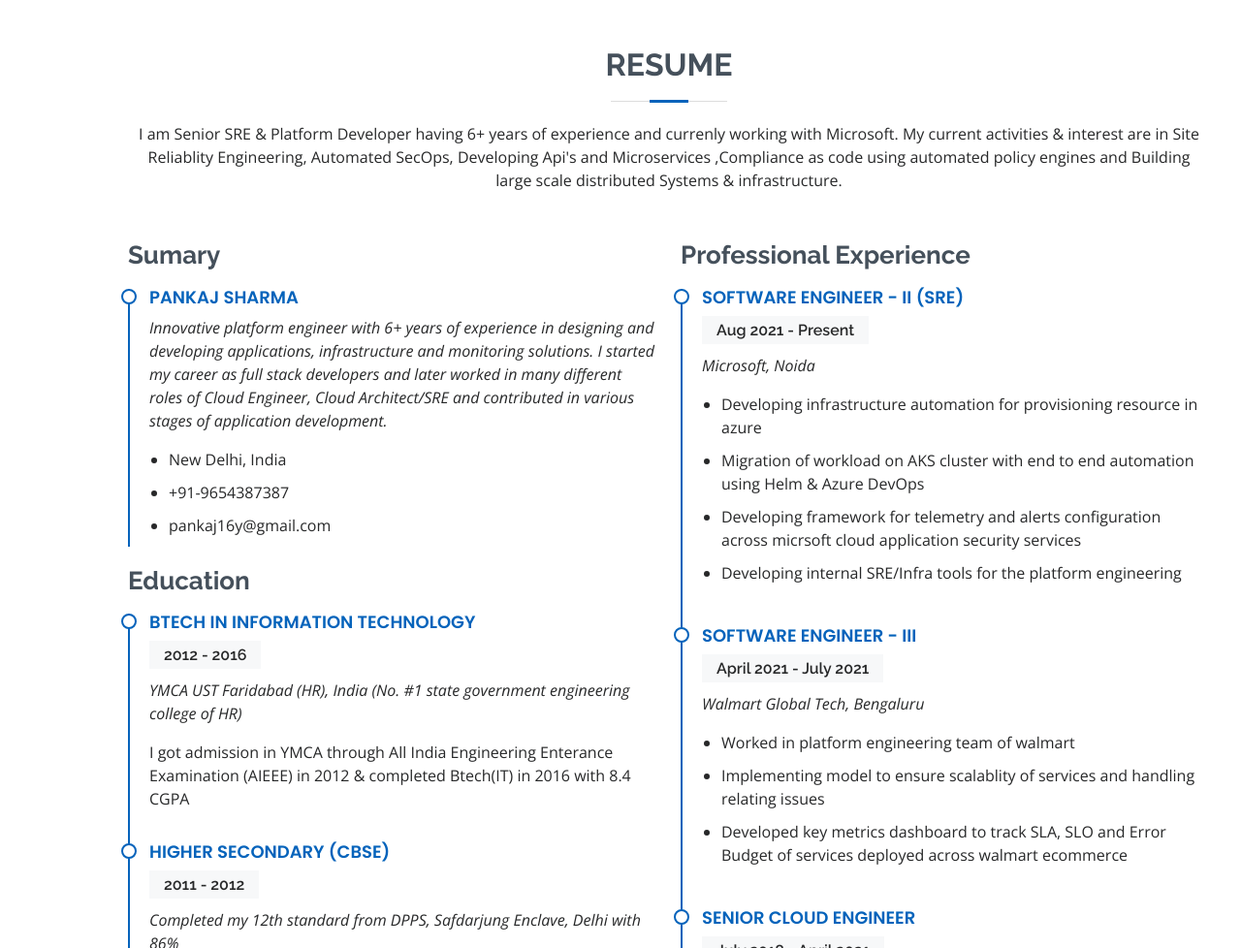
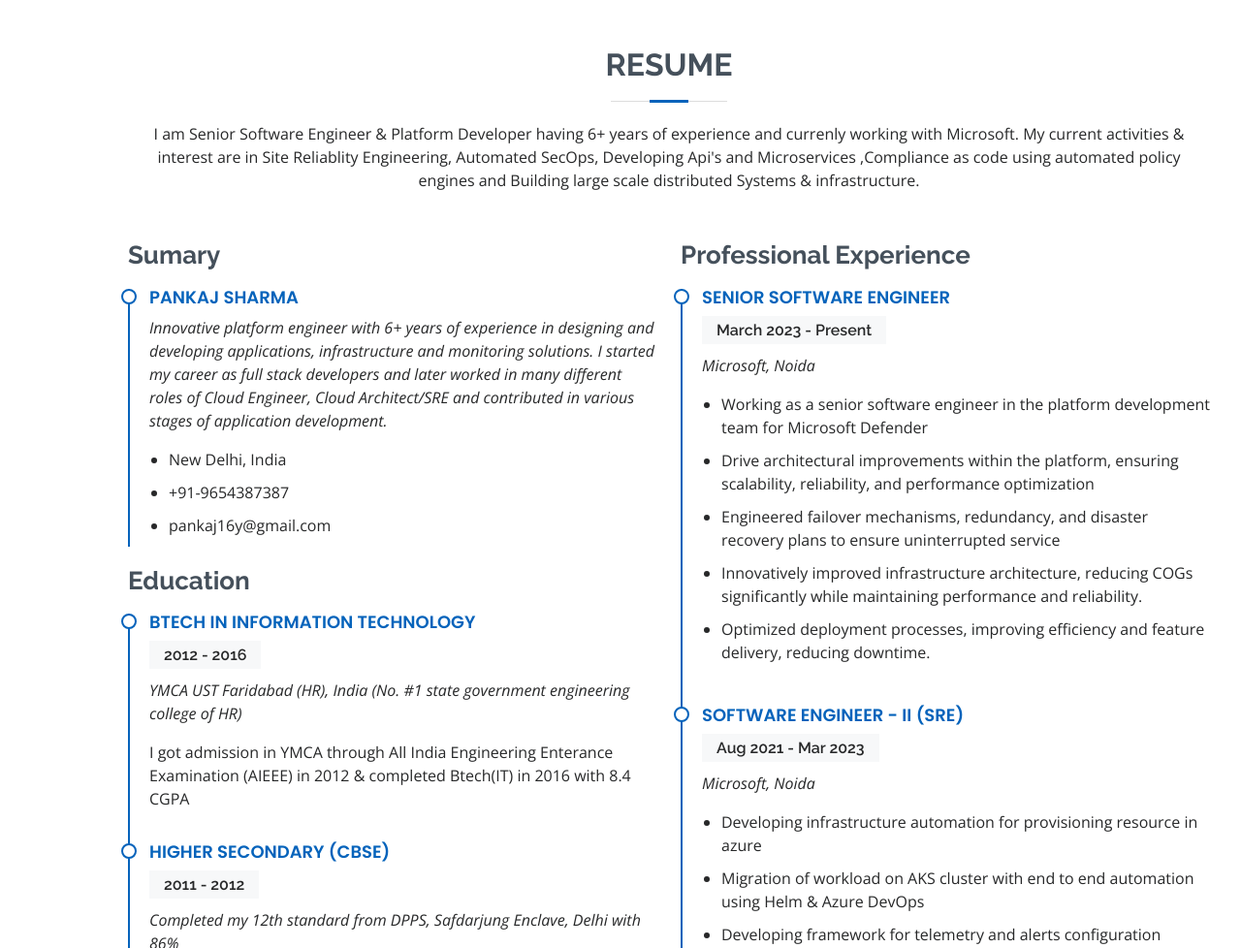
Before and after one commit to sharmapankaj7/sharmapankaj7.github.io, a plain HTML site: page index.html in a window 1280 px wide. Shown: the part 2460-3438 px from the top of the page at 97% size. Drawn offline with nearby package versions, Linux system fonts and the light colour scheme.

Commit message:
Update index.html

```diff
--- a/index.html
+++ b/index.html
@@ -78,7 +78,7 @@
 
         <div class="section-title">
           <h2>About</h2>
-          <p>Senior Platform Developer with 6+ years of experience and Currently working as Software Engineer-II with Microsoft R&D India. </p>
+          <p>Senior Platform Developer with 6+ years of experience and Currently working as Senior Software Engineer with Microsoft R&D India. </p>
         </div>
 
         <div class="row">
@@ -253,7 +253,7 @@
 
         <div class="section-title">
           <h2>Resume</h2>
-          <p>I am Senior SRE & Platform Developer having 6+ years of experience and currenly working with Microsoft. My current activities & interest are in Site Reliablity Engineering, Automated SecOps, Developing Api's and Microservices
+          <p>I am Senior Software Engineer & Platform Developer having 6+ years of experience and currenly working with Microsoft. My current activities & interest are in Site Reliablity Engineering, Automated SecOps, Developing Api's and Microservices
             ,Compliance as code using automated policy engines and Building large scale distributed Systems & infrastructure.
           </p>
         </div>
@@ -289,8 +289,20 @@
           <div class="col-lg-6">
             <h3 class="resume-title">Professional Experience</h3>
             <div class="resume-item">
+              <h4>Senior Software Engineer</h4>
+              <h5>March 2023 - Present</h5>
+              <p><em>Microsoft, Noida </em></p>
+              <ul>
+                <li>Working as a senior software engineer in the platform development team for Microsoft Defender</li>
+                <li> Drive architectural improvements within the platform, ensuring scalability, reliability, and performance optimization</li>
+                <li> Engineered failover mechanisms, redundancy, and disaster recovery plans to ensure uninterrupted service </li>
+                <li> Innovatively improved infrastructure architecture, reducing COGs significantly while maintaining performance and reliability. </li>
+                <li> Optimized deployment processes, improving efficiency and feature delivery, reducing downtime.</li>
+              </ul>
+            </div>
+            <div class="resume-item">
               <h4>Software Engineer - II (SRE)</h4>
-              <h5>Aug 2021 - Present</h5>
+              <h5>Aug 2021 - Mar 2023</h5>
               <p><em>Microsoft, Noida </em></p>
               <ul>
                 <li>Developing infrastructure automation for provisioning resource in azure</li>
```
